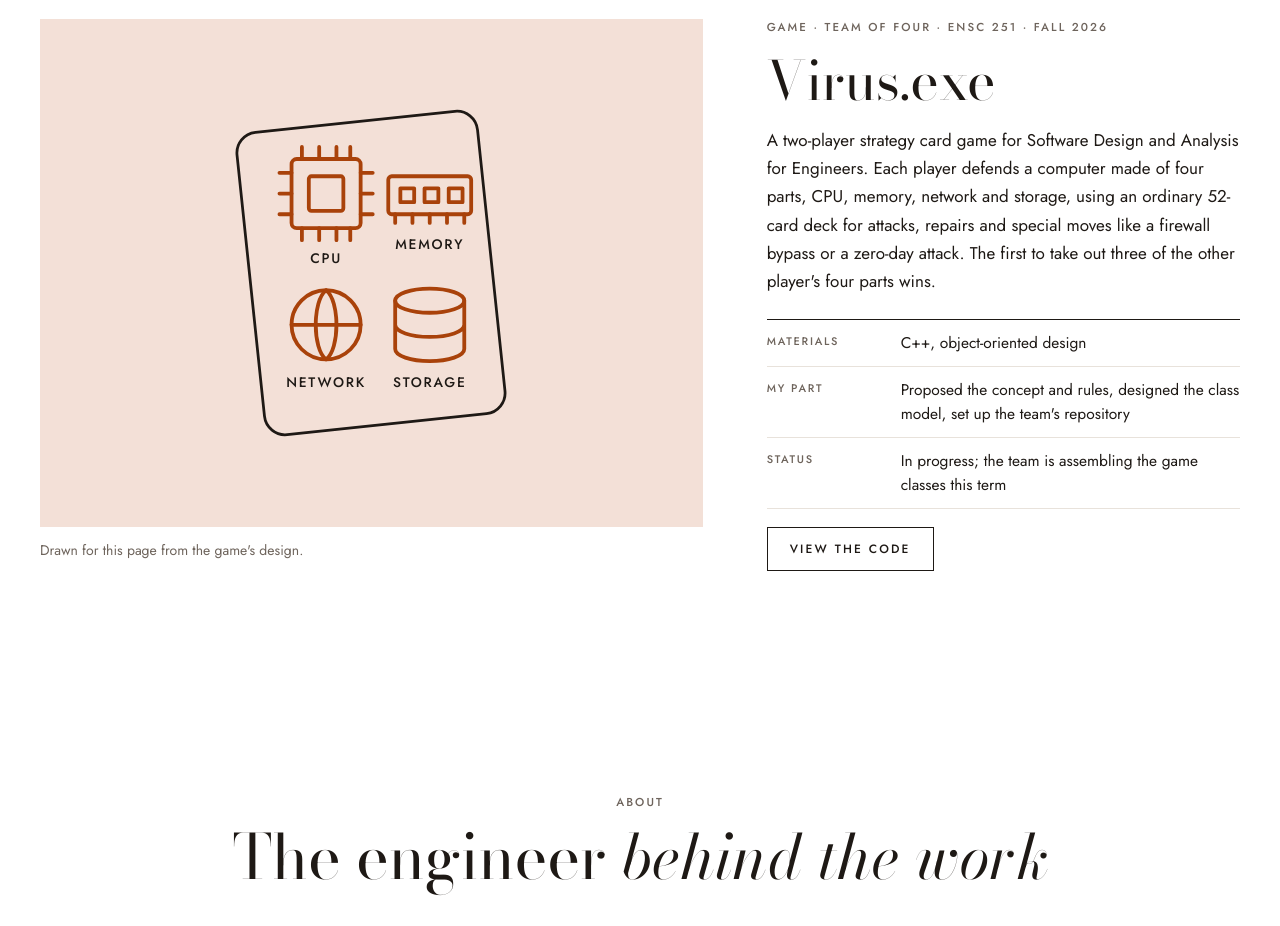
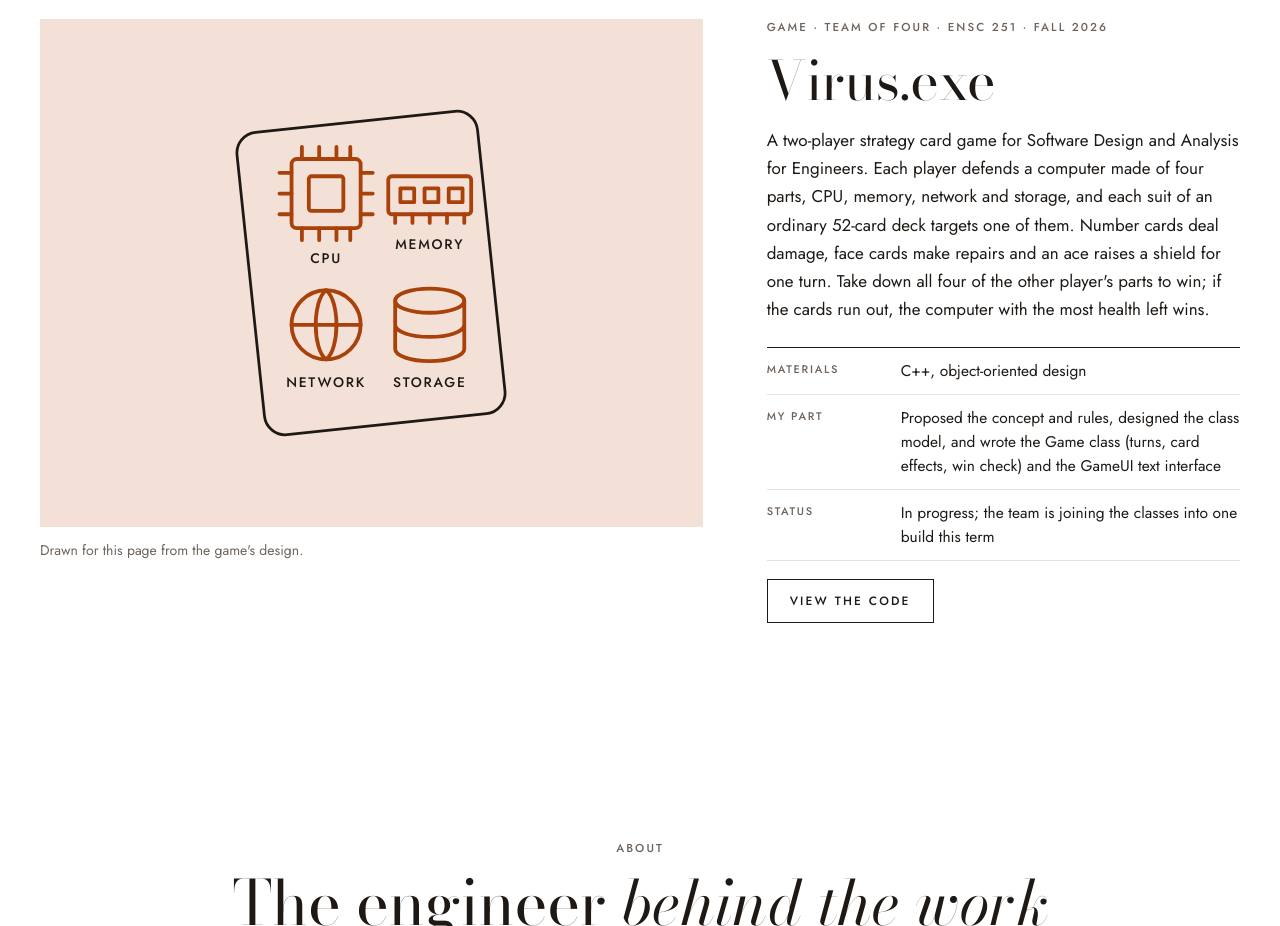
Before and after one commit to liltaya/liltaya.github.io, a plain HTML site: page index.html in a window 1280 px wide. Shown: the part 5780-6706 px from the top of the page. Drawn offline with Linux system fonts and the light colour scheme.

Commit message:
Update Virus.exe to the team's current rules and my classes

```diff
--- a/index.html
+++ b/index.html
@@ -428,11 +428,11 @@ footer{padding-block:28px 40px}
         <div class="text">
           <p class="label">Game · Team of four · ENSC 251 · Fall 2026</p>
           <h3 id="vx-h">Virus.exe</h3>
-          <p>A two-player strategy card game for Software Design and Analysis for Engineers. Each player defends a computer made of four parts, CPU, memory, network and storage, using an ordinary 52-card deck for attacks, repairs and special moves like a firewall bypass or a zero-day attack. The first to take out three of the other player's four parts wins.</p>
+          <p>A two-player strategy card game for Software Design and Analysis for Engineers. Each player defends a computer made of four parts, CPU, memory, network and storage, and each suit of an ordinary 52-card deck targets one of them. Number cards deal damage, face cards make repairs and an ace raises a shield for one turn. Take down all four of the other player's parts to win; if the cards run out, the computer with the most health left wins.</p>
           <dl class="specs">
             <div><dt>Materials</dt><dd>C++, object-oriented design</dd></div>
-            <div><dt>My part</dt><dd>Proposed the concept and rules, designed the class model, set up the team's repository</dd></div>
-            <div><dt>Status</dt><dd>In progress; the team is assembling the game classes this term</dd></div>
+            <div><dt>My part</dt><dd>Proposed the concept and rules, designed the class model, and wrote the Game class (turns, card effects, win check) and the GameUI text interface</dd></div>
+            <div><dt>Status</dt><dd>In progress; the team is joining the classes into one build this term</dd></div>
           </dl>
           <div class="links"><a class="more" href="https://github.com/liltaya/virus-exe" target="_blank" rel="noopener">View the code</a></div>
         </div>
```
